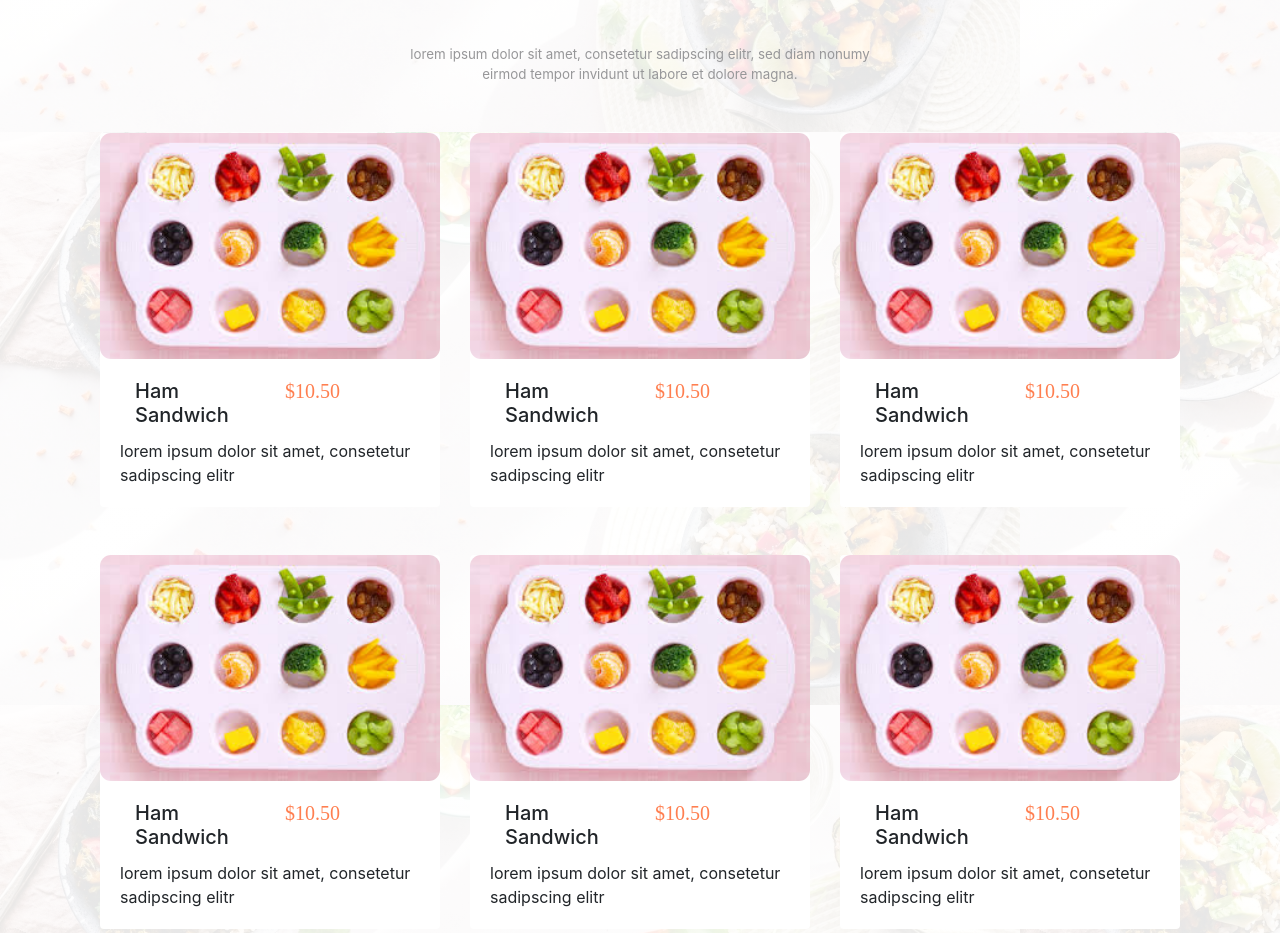
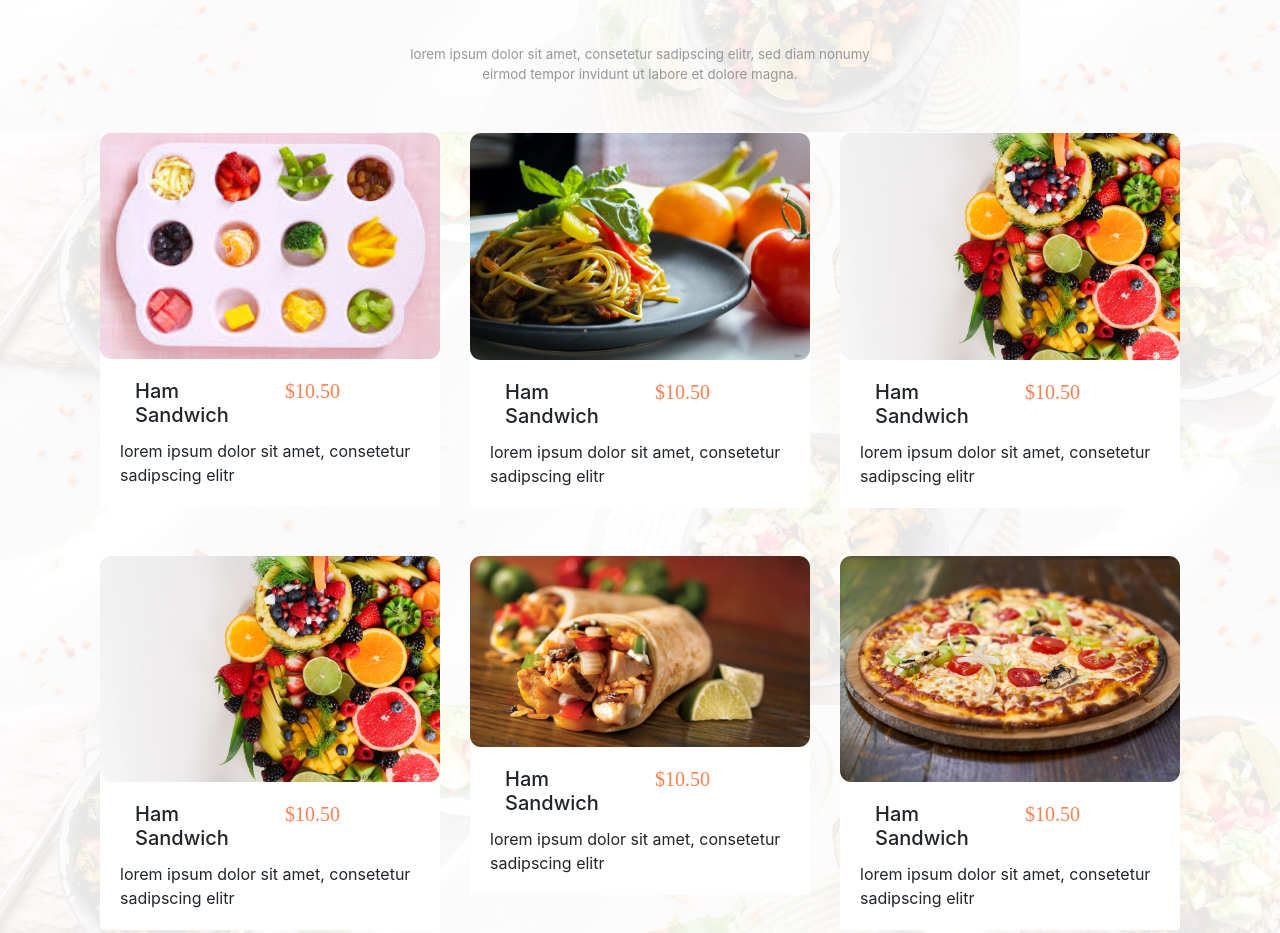
Before and after one commit to haybeeudosen/Food-LandingPage, a plain HTML site: page index.html in a window 1280 px wide. Shown: the part 2160-3093 px from the top of the page. Drawn offline with nearby package versions, Linux system fonts and the light colour scheme.

Commit message:
added images

```diff
--- a/index.html
+++ b/index.html
@@ -153,7 +153,7 @@
                     </div>
                     <div class="col-md-4 mb-5">
                         <div class="card">
-                            <img src="./asserts/img/download (1).jfif" class="card-img-top" alt="...">
+                            <img src="./asserts/img/spaghetti.jpeg" class="card-img-top" alt="...">
                             <div class="card-body">
                                 <div class="row">
                                     <div class="col-md-6">
@@ -170,7 +170,7 @@
                     </div>
                     <div class="col-md-4 mb-5">
                         <div class="card">
-                            <img src="./asserts/img/download (1).jfif" class="card-img-top" alt="...">
+                            <img src="./asserts/img/pin8.jpeg" class="card-img-top" alt="...">
                             <div class="card-body">
                                 <div class="row">
                                     <div class="col-md-6">
@@ -187,7 +187,7 @@
                     </div>
                     <div class="col-md-4">
                         <div class="card">
-                            <img src="./asserts/img/download (1).jfif" class="card-img-top" alt="...">
+                            <img src="./asserts/img/pin8.jpeg" class="card-img-top" alt="...">
                             <div class="card-body">
                                 <div class="row">
                                     <div class="col-md-6">
@@ -204,7 +204,7 @@
                     </div>
                     <div class="col-md-4">
                         <div class="card">
-                            <img src="./asserts/img/download (1).jfif" class="card-img-top" alt="...">
+                            <img src="./asserts/img/shawarma.jpeg" class="card-img-top" alt="...">
                             <div class="card-body">
                                 <div class="row">
                                     <div class="col-md-6">
@@ -221,7 +221,7 @@
                     </div>
                     <div class="col-md-4">
                         <div class="card">
-                            <img src="./asserts/img/download (1).jfif" class="card-img-top" alt="...">
+                            <img src="./asserts/img/pixza.jpeg" class="card-img-top" alt="...">
                             <div class="card-body">
                                 <div class="row">
                                     <div class="col-md-6">
@@ -264,12 +264,12 @@
             </div>
             <div class="col-md-3">
                 <div class="card">
-                    <img src="./asserts/img/download.jfif" class="card-img-top" height="350rem">
+                    <img src="./asserts/img/ramsuya.jpeg" class="card-img-top" height="350rem">
                 </div>
             </div>
             <div class="col-md-3">
                 <div class="card">
-                    <img src="./asserts/img/pexels-photo-949067.jpeg" class="card-img-top" height="350rem">
+                    <img src="./asserts/img/pasta.jpeg" class="card-img-top" height="350rem">
                 </div>
             </div>
         </div>
```
